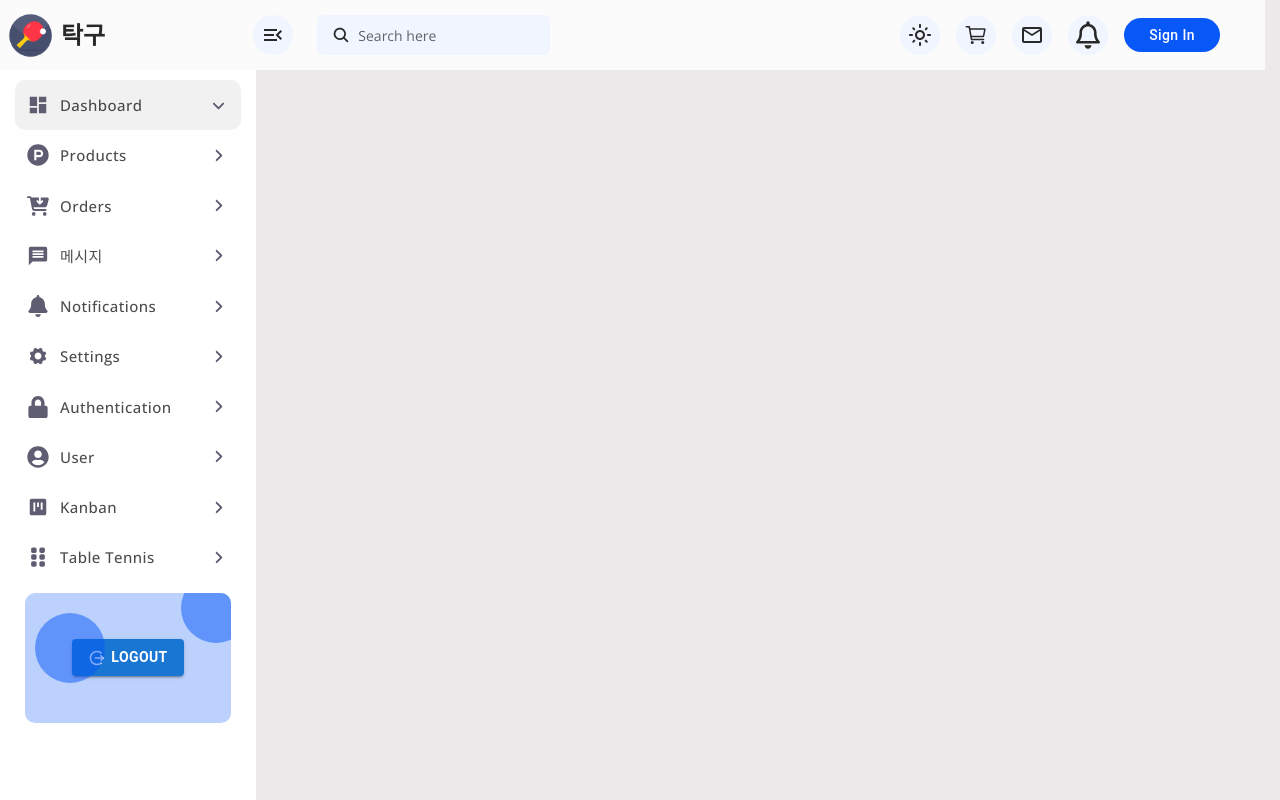
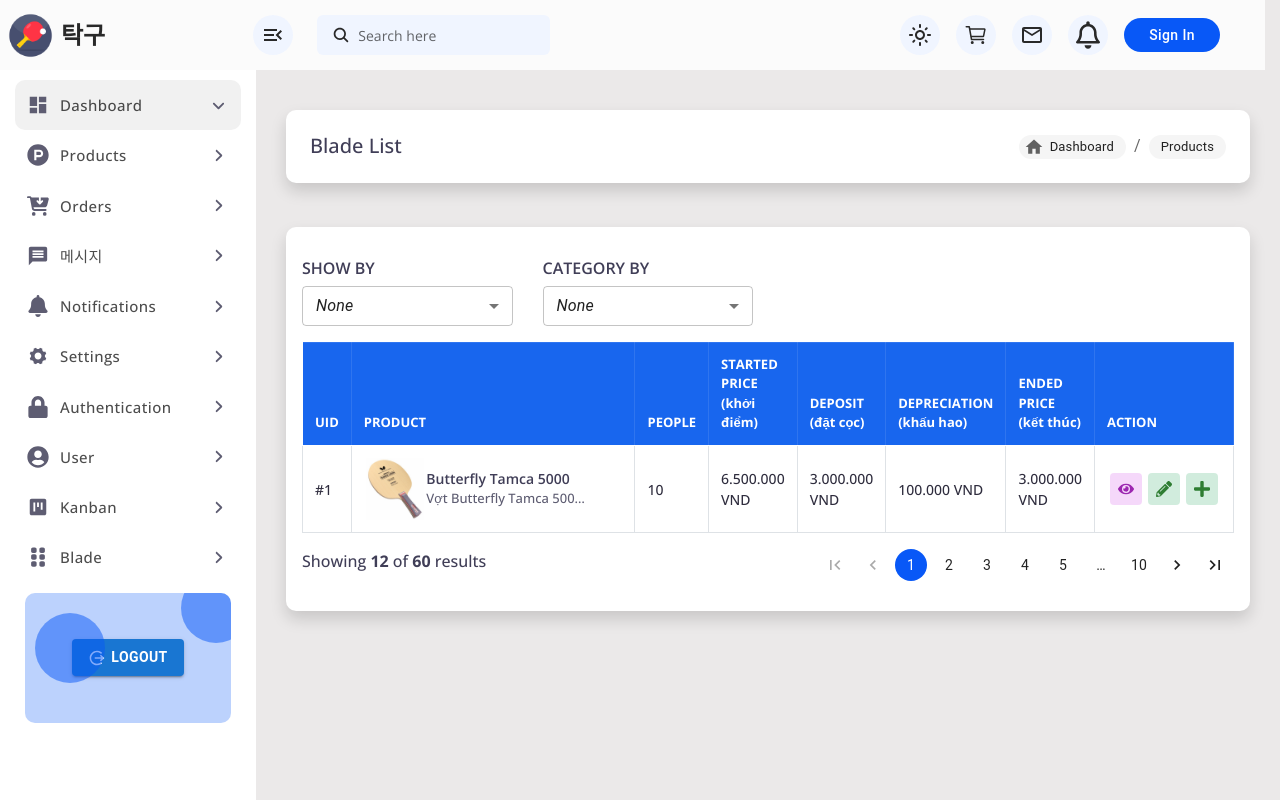
Before and after one commit to KINGDOMNVHAI/bongban-fe, a React (Create React App) app: page /blade-list in a window 1280 px wide. Built offline with nearby package versions, Linux system fonts and the light colour scheme.

Commit message:
Change Table Tennis to Blade

```diff
--- a/src/App.css
+++ b/src/App.css
@@ -294,5 +294,5 @@ body.dark .css-1to7aaw-MuiButtonBase-root-MuiPaginationItem-root {color: rgba(25
 
 */
 
-/* Box Table Tennis Detail */
-.tableTennisBox {text-align: center; padding: 35px 0px;}
+/* Box Blade Detail */
+.bladeBox {text-align: center; padding: 35px 0px;}
--- a/src/App.js
+++ b/src/App.js
@@ -5,8 +5,8 @@ import './App.css';
 import Header from './components/Header';
 import Sidebar from './components/Sidebar';
 import Dashboard from './pages/Dashboard';
-import TableTennis from './pages/TableTennis';
-import TableTennisDetail from './pages/TableTennisDetail';
+import Blade from './pages/Blade';
+import BladeDetail from './pages/BladeDetail';
 import Login from './pages/Login';
 import SignUp from './pages/SignUp';
 import ProductDetails from './pages/ProductDetails';
@@ -76,8 +76,8 @@ function App() {
               <Route path="/sign-up" exact={true} element={<SignUp />} />
               <Route path="/product/details" exact={true} element={<ProductDetails />} />
 
-              <Route path="/table-tennis" exact={true} element={<TableTennis />} />
-              <Route path="/table-tennis-detail" exact={true} element={<TableTennisDetail />} />
+              <Route path="/blade-list" exact={true} element={<Blade />} />
+              <Route path="/blade-detail" exact={true} element={<BladeDetail />} />
             </Routes>
           </div>
         </div>
--- a/src/components/Sidebar/index.js
+++ b/src/components/Sidebar/index.js
@@ -104,13 +104,13 @@ const Sidebar = () => {
                     <li>
                         <Button className={`w-100 ${activeTab === 9 ? 'active' : ''}`} onClick={() => isOpenSubmenu(9)}>
                             <span className='icon'><FaGripVertical/></span>
-                            Table Tennis
+                            Blade
                             <span className='arrow'><FaAngleRight/></span>
                         </Button>
                         <div className={`submenuWrapper ${activeTab === 9 && isToggleSubmenu === true ? 'collapsed' : 'collapse'}`}>
                             <ul className="submenu">
-                                <li><Link to="/table-tennis">List</Link></li>
-                                <li><Link to="/table-tennis-create">Create</Link></li>
+                                <li><Link to="/blade-list">List</Link></li>
+                                <li><Link to="/blade-create">Create</Link></li>
                             </ul>
                         </div>
                     </li>
--- a/src/pages/TableTennis/index.js
+++ b/src/pages/Blade/index.js
@@ -2,12 +2,34 @@ import { useContext, useEffect, useState } from "react";
 import Popup from 'reactjs-popup';
 import { useNavigate, Link } from "react-router-dom";
 import { MyContext } from "../../App";
-import { Menu, MenuItem, Select, FormControl, Button, Pagination } from "@mui/material/";
+import { Breadcrumbs, Chip, emphasize, styled, MenuItem, Select, FormControl, Button, Pagination } from "@mui/material/";
+import { Home, ExpandMore } from "@mui/icons-material";
 
 import { FaEye, FaPencilAlt, FaPlus } from "react-icons/fa"
 import PopupAdd from "./components/PopupAdd";
 
-const TableTennis = () => {
+// Breadcrum code
+const StyledBreadcrumb = styled(Chip)(({theme}) => {
+    const backgroundColor =
+        theme.palette.mode === 'light'
+        ? theme.palette.grey[100]
+        : theme.palette.grey[800];
+    return {
+        backgroundColor,
+        height: theme.spacing(3),
+        color: theme.palette.text.primary,
+        fontWeight: theme.typography.fontWeightRegular,
+        '&:hover, &:focus': {
+            backgroundColor: emphasize(backgroundColor, 0.06),
+        },
+        '&:active': {
+            boxShadow: theme.shadows[1],
+            backgroundColor: emphasize(backgroundColor, 0.12),
+        },
+    };
+})
+
+const Blade = () => {
 
     // Check login
     const navigate = useNavigate();
@@ -34,6 +56,22 @@ const TableTennis = () => {
 
     return <>
         <section className="right-content w-100">
+            <div className="card shadow border-0 w-100 flex-row p-4">
+                <h5 className="mb-0">Blade List</h5>
+                <Breadcrumbs aria-label="breadcrumb" className="ml-auto breadcrumbs_">
+                    <StyledBreadcrumb
+                        component="a"
+                        href="#"
+                        label="Dashboard"
+                        icon={<Home fontSize="small"/>}
+                    />
+                    <StyledBreadcrumb
+                        label="Products"
+                        deleteIcon={<ExpandMore/>}
+                    />
+                </Breadcrumbs>
+            </div>
+
             <div className="row dashboardBoxWrapperRow">
                 <div className="col-md-8">
                     <div className="dashboardBoxWrapper d-flex">
@@ -49,8 +87,6 @@ const TableTennis = () => {
             </div>
 
             <div className="card shadow border-0 p-3 mt-4">
-                <h3 className="hd">Table Tennis</h3>
-
                 <div className="row cardFilters mt-3">
                     <div className="col-md-3">
                         <h4>SHOW BY</h4>
@@ -129,7 +165,7 @@ const TableTennis = () => {
                                 <td>3.000.000 VND</td>
                                 <td>
                                     <div className="actions d-flex align-items-center">
-                                        <Link to={'/table-tennis-detail'}><Button className="secondary" color="secondary"><FaEye/></Button></Link>
+                                        <Link to={'/blade-detail'}><Button className="secondary" color="secondary"><FaEye/></Button></Link>
                                         <Button className="success" color="success"><FaPencilAlt/></Button>
                                         <Button className="success" color="success" onClick={openPopupAdd}><FaPlus /></Button>
 
@@ -157,4 +193,4 @@ const TableTennis = () => {
     </>
 }
 
-export default TableTennis;
+export default Blade;
--- a/src/pages/TableTennisDetail/index.js
+++ b/src/pages/BladeDetail/index.js
@@ -9,7 +9,7 @@ import { FaUserCircle, FaEye, FaPencilAlt } from "react-icons/fa"
 import { MdShoppingBag, MdDelete } from "react-icons/md";
 import { GiStarsStack } from "react-icons/gi";
 
-const TableTennisDetail = () => {
+const BladeDetail = () => {
 
     const [showBy, setShowBy] = useState('');
     const [showBysetCatBy, setCatBy] = useState('');
@@ -31,7 +31,7 @@ const TableTennisDetail = () => {
             </div>
 
             <div className="card shadow border-0 p-3 mt-4">
-                <h3 className="hd">Table Tennis Detail</h3>
+                <h3 className="hd">Blade Detail</h3>
 
                 <div className="row cardFilters mt-3">
 
@@ -82,7 +82,7 @@ const TableTennisDetail = () => {
                         sx={{ border: '2px solid grey' }}
                         className="btn-round ml-3 mt-3"
                     >
-                        <div className="tableTennisBox img">
+                        <div className="bladeBox img">
                             <img src="/upload/images/avatar-1.jpg" className="w-50" />
                             <p className="mt-1">Huỳnh Xuân An</p>
                         </div>
@@ -96,7 +96,7 @@ const TableTennisDetail = () => {
                         sx={{ border: '2px solid grey' }}
                         className="btn-round ml-3 mt-3"
                     >
-                        <div className="tableTennisBox img">
+                        <div className="bladeBox img">
                             <img src="/upload/images/avatar-1.jpg" className="w-50" />
                             <p className="mt-1">Adam Levine</p>
                         </div>
@@ -110,7 +110,7 @@ const TableTennisDetail = () => {
                         sx={{ border: '2px solid grey' }}
                         className="btn-round ml-3 mt-3"
                     >
-                        <div className="tableTennisBox img">
+                        <div className="bladeBox img">
                             <img src="/upload/images/avatar-1.jpg" className="w-50" />
                             <p className="mt-1">Huỳnh Xuân An</p>
                         </div>
@@ -124,7 +124,7 @@ const TableTennisDetail = () => {
                         sx={{ border: '2px solid grey' }}
                         className="btn-round ml-3 mt-3"
                     >
-                        <div className="tableTennisBox img">
+                        <div className="bladeBox img">
                             <img src="/upload/images/avatar-1.jpg" className="w-50" />
                             <p className="mt-1">Huỳnh Xuân An</p>
                         </div>
@@ -138,7 +138,7 @@ const TableTennisDetail = () => {
                         sx={{ border: '2px solid grey' }}
                         className="btn-round ml-3 mt-3"
                     >
-                        <div className="tableTennisBox img">
+                        <div className="bladeBox img">
                             <img src="/upload/images/avatar-1.jpg" className="w-50" />
                             <p className="mt-1">Huỳnh Xuân An</p>
                         </div>
@@ -152,7 +152,7 @@ const TableTennisDetail = () => {
                         sx={{ border: '2px solid grey' }}
                         className="btn-round ml-3 mt-3"
                     >
-                        <div className="tableTennisBox img">
+                        <div className="bladeBox img">
                             <img src="/upload/images/avatar-1.jpg" className="w-50" />
                             <p className="mt-1">Huỳnh Xuân An</p>
                         </div>
@@ -166,7 +166,7 @@ const TableTennisDetail = () => {
                         sx={{ border: '2px solid grey' }}
                         className="btn-round ml-3 mt-3"
                     >
-                        <div className="tableTennisBox img">
+                        <div className="bladeBox img">
                             <img src="/upload/images/avatar-1.jpg" className="w-50" />
                             <p className="mt-1">Huỳnh Xuân An</p>
                         </div>
@@ -180,7 +180,7 @@ const TableTennisDetail = () => {
                         sx={{ border: '2px solid grey' }}
                         className="btn-round ml-3 mt-3"
                     >
-                        <div className="tableTennisBox img">
+                        <div className="bladeBox img">
                             <img src="/upload/images/avatar-1.jpg" className="w-50" />
                             <p className="mt-1">Huỳnh Xuân An</p>
                         </div>
@@ -194,7 +194,7 @@ const TableTennisDetail = () => {
                         sx={{ border: '2px solid grey' }}
                         className="btn-round ml-3 mt-3"
                     >
-                        <div className="tableTennisBox img">
+                        <div className="bladeBox img">
                             <img src={circlePlusIcon} className="w-50" />
                         </div>
                     </Box>
@@ -204,4 +204,4 @@ const TableTennisDetail = () => {
     </>
 }
 
-export default TableTennisDetail;
+export default BladeDetail;
--- a/src/pages/Login/index.js
+++ b/src/pages/Login/index.js
@@ -54,7 +54,7 @@ const Login = () => {
             setError("");
             const token = res.data.token;
             localStorage.setItem('jwtToken', token);
-            return navigate('/table-tennis');
+            return navigate('/blade');
             // Redirect or perform any other actions
         } catch (error) {
             // Handle error
--- a/src/pages/ProductDetails/index.js
+++ b/src/pages/ProductDetails/index.js
@@ -4,7 +4,6 @@ import DashboardBox from "../Dashboard/components/dashboardBox";
 
 // Breadcrum code
 const StyledBreadcrumb = styled(Chip)(({theme}) => {
-
     const backgroundColor =
         theme.palette.mode === 'light'
         ? theme.palette.grey[100]
```
Also changed, not shown: src/pages/Blade/components/PopupAdd.js (renamed from src/pages/TableTennis/components/PopupAdd.js), src/pages/Blade/components/PopupAddStyle.css (renamed from src/pages/TableTennis/components/PopupAddStyle.css), src/pages/BladeDetail/components/PopupAdd.js (added), src/pages/BladeDetail/components/PopupAddStyle.css (added).
